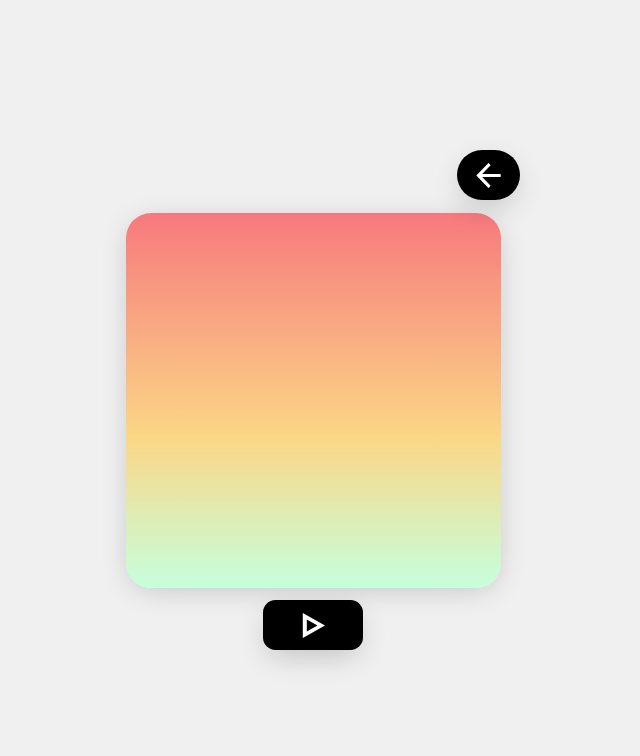
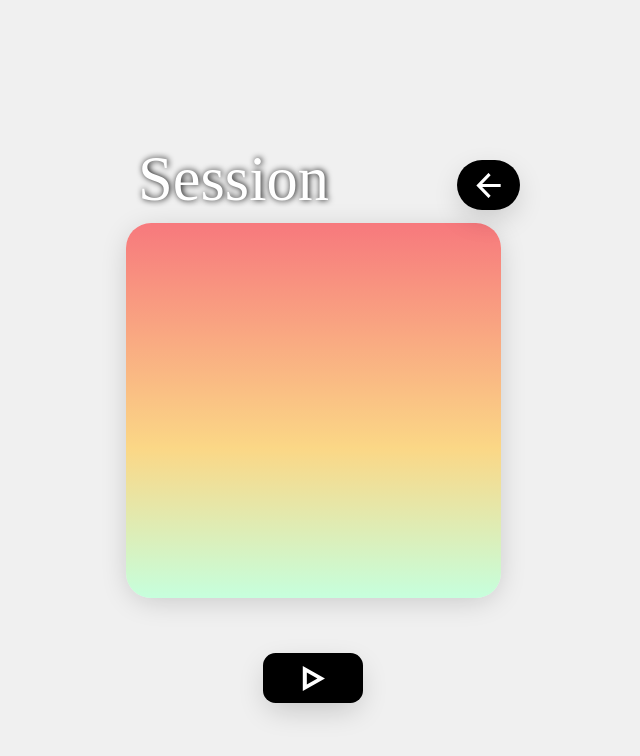
Before and after one commit to jagodarybacka/focusify-app, a React (Create React App) app: page /player in a window 1280 px wide. Shown: the top 756 px of the page, without its empty margins (327-967 px from the left). Built offline with nearby package versions, Linux system fonts and the light colour scheme; a web font is replaced by a local one.

Commit message:
bugfix: Fixed styles, fixed timer

```diff
--- a/src/mixins/consts.js
+++ b/src/mixins/consts.js
@@ -1,4 +1,5 @@
 export const SECOND = 1000;
+export const MINUTE = 60;
 
 export const TOKEN_ERROR = 401;
 
--- a/src/modules/Player/index.js
+++ b/src/modules/Player/index.js
@@ -66,7 +66,10 @@ export default function Player({ handlePlay, handlePause, handleError, error })
       </Button>
       <div className="Player__cover" style={bgImage && { backgroundImage: `url(${ bgImage })` }}></div>
       {
-        isPlaying && track && <div className="Player__label" title={trackLabel}>{trackLabel}</div>
+        isPlaying && track ?
+          <div className="Player__label" title={trackLabel}>{trackLabel}</div> :
+          <div className="Player__label"></div>
+
       }
       <div className="Player__buttons">
         {isPlaying ? playStateButtons : <Button onClick={play}><Icon render={() => <Icons.Play />} /></Button>}
--- a/src/modules/Player/styles.scss
+++ b/src/modules/Player/styles.scss
@@ -37,6 +37,7 @@
   margin: .5rem 0;
   font-weight: 300;
   width: 100%;
+  height: 1.5em;
   white-space: nowrap;
   overflow: hidden;
   text-overflow: ellipsis;
--- a/src/modules/TimerPlayer/index.js
+++ b/src/modules/TimerPlayer/index.js
@@ -41,7 +41,7 @@ export default function TimerPlayer({ playlists, handleReset }) {
 
   return (
     <div className="TimerPlayer">
-      {playlist && <Header label={playlist.label}/>}
+      <Header label={playlist?.label || 'Session'}/>
       <div className="TimerPlayer__wrapper">
         <Player
           error={error}
--- a/src/modules/TimerPlayer/reducer.js
+++ b/src/modules/TimerPlayer/reducer.js
@@ -1,4 +1,4 @@
-import { SECOND } from 'mixins/consts';
+import { SECOND, MINUTE } from 'mixins/consts';
 
 export const initialState = {
   duration: null,
@@ -17,8 +17,8 @@ export function reducer(state, action) {
     return {
       ...state,
       playlist,
-      duration: playlist.time * SECOND,
-      timeRemaining: playlist.time
+      duration: playlist.time * MINUTE * SECOND,
+      timeRemaining: playlist.time * MINUTE
     };
   case 'toggleSession':
     return {
```
